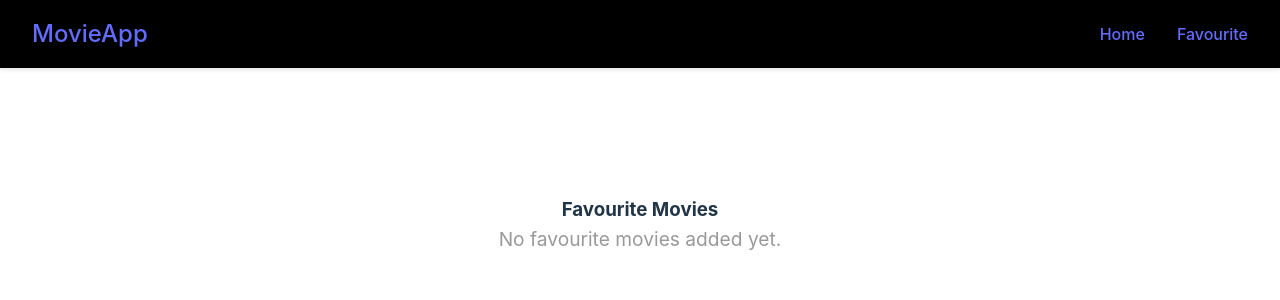
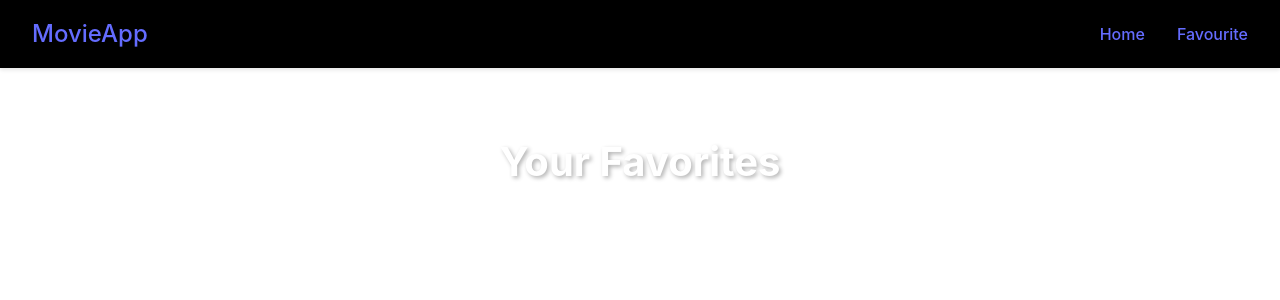
Before and after one commit to Ddasunsandeepa/Movie_Search_Engine, a React (Vite) app in the folder frontend/: page /favourite in a window 1280 px wide. Shown: the top 300 px of the page. Built offline with nearby package versions, Linux system fonts and the light colour scheme.

Commit message:
Updated work

```diff
--- a/frontend/src/components/MovieCard.jsx
+++ b/frontend/src/components/MovieCard.jsx
@@ -1,28 +1,29 @@
-import React from "react";
 import "../css/MovieCard.css";
+import { UseMovieContext } from "../contexts/MovieContext";
 
 function MovieCard({ movie }) {
-  if (!movie) {
-    return <p>No movie data</p>;
+  const { isFavorite, addToFavorites, removeFromFavorites } = UseMovieContext();
+  const favorite = isFavorite(movie.id);
+
+  function onFavoriteClick(e) {
+    e.preventDefault();
+    if (favorite) removeFromFavorites(movie.id);
+    else addToFavorites(movie);
   }
-  function handleFavClick() {
-    alert("clicked");
-  }
+
   return (
     <div className="movie-card">
       <div className="movie-poster">
         <img
-          src={
-            movie.poster_path
-              ? `https://image.tmdb.org/t/p/w500${movie.poster_path}`
-              : "/default.jpg"
-          }
+          src={`https://image.tmdb.org/t/p/w500${movie.poster_path}`}
           alt={movie.title}
         />
-
         <div className="movie-overlay">
-          <button className="favorite-btn" onClick={handleFavClick}>
-            ❤︎
+          <button
+            className={`favorite-btn ${favorite ? "active" : ""}`}
+            onClick={onFavoriteClick}
+          >
+            ♥
           </button>
         </div>
       </div>
--- a/frontend/src/pages/Favourite.jsx
+++ b/frontend/src/pages/Favourite.jsx
@@ -1,14 +1,29 @@
-import React from "react";
 import "../css/Favourite.css";
 import { UseMovieContext } from "../contexts/MovieContext";
+import MovieCard from "../components/MovieCard";
 
-const Favourite = () => {
+function Favorites() {
+  const { favorites } = UseMovieContext();
+
+  if (favorites) {
+    return (
+      <div className="favorites">
+        <h2>Your Favorites</h2>
+        <div className="movies-grid">
+          {favorites.map((movie) => (
+            <MovieCard movie={movie} key={movie.id} />
+          ))}
+        </div>
+      </div>
+    );
+  }
+
   return (
     <div className="favorites-empty">
-      <h3>Favourite Movies</h3>
-      <p>No favourite movies added yet.</p>
+      <h2>No Favorite Movies Yet</h2>
+      <p>Start adding movies to your favorites and they will appear here!</p>
     </div>
   );
-};
+}
 
-export default Favourite;
+export default Favorites;
```
